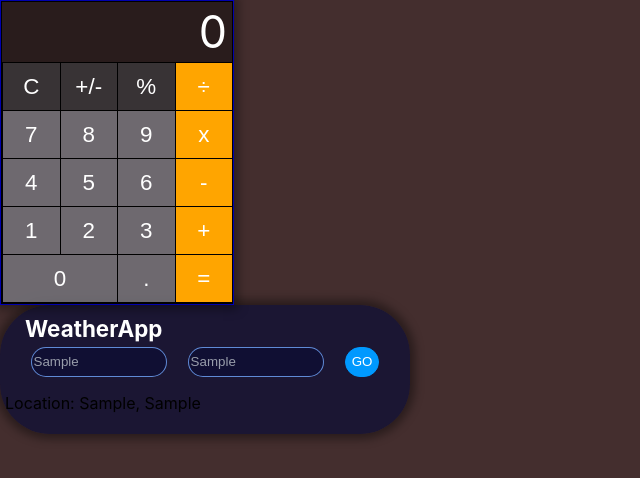
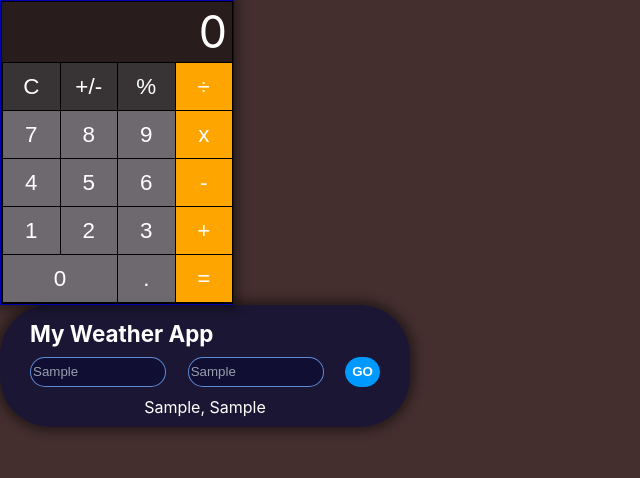
Before and after one commit to lfsalazarcruz/my-react-calculator, a React (Create React App) app in the folder my-calculator/: page / in a window 1280 px wide. Both pictures are taken after typing "Sample", "Sample" into the empty fields and a click on the button "GO". Shown: the top 478 px of the page, without its empty margins (0-640 px from the left). Built offline with nearby package versions, Linux system fonts and the light colour scheme; no server answers.

Commit message:
Finished weather app design. Catching some of the user's errors inside the getWeather().

```diff
--- a/my-calculator/src/Components/WeatherApp/Form/Form.css
+++ b/my-calculator/src/Components/WeatherApp/Form/Form.css
@@ -1,7 +1,7 @@
 .form {
-    margin: 5px 15px;
+    margin: 10px 25px;
     display: flex;
-    justify-content: space-around;
+    justify-content: space-between;
 }
 
 .form .form-input {
@@ -19,12 +19,13 @@
     border: 1px solid rgb(0, 153, 255);
     color: white;
     cursor: pointer;
+    font-weight: bold;
 }
 
 .form button:hover {
-    background-color: white;
+    background-color: rgb(226, 194, 9);
     color: black;
-    border: 1px solid white;
+    border: 1px solid rgb(226, 194, 9);
 }
 
 ::placeholder { /* Chrome, Firefox, Opera, Safari 10.1+ */
--- a/my-calculator/src/Components/WeatherApp/WeatherApp.css
+++ b/my-calculator/src/Components/WeatherApp/WeatherApp.css
@@ -9,6 +9,6 @@
 
 .weather-app .weather-app-title {
     font-size: 1.4rem;
-    margin: 5px 20px;
+    margin: 10px 25px 0px;
     color: rgb(255, 255, 255);
 }
--- a/my-calculator/src/Components/WeatherApp/WeatherApp.js
+++ b/my-calculator/src/Components/WeatherApp/WeatherApp.js
@@ -12,9 +12,10 @@ class WeatherApp extends Component {
 			country: '',
 			temperature: undefined,
 			humidity: undefined,
+			tempmin: undefined,
+			tempmax: undefined,
 			description: undefined,
 			error: undefined,
-			icon: undefined,
 		}
 	}
 
@@ -36,15 +37,34 @@ class WeatherApp extends Component {
 				temperature: response.main.temp,
 				humidity: response.main.humidity,
 				description: response.weather[0].description,
-				icon: response.weather[0].icon,
+				tempmin: response.main.temp_min,
+				tempmax: response.main.temp_max,
 				error: '',
 			});
 		} else if(this.state.city || this.state.country) {
 			this.setState({
 				error: 'Please enter a city and country...'
 			});
+		} else if(!this.state.city || !this.state.country) {
+			this.setState({
+				city: '',
+				country: '',
+				temperature: undefined,
+				humidity: undefined,
+				description: undefined,
+				tempmin: undefined,
+				tempmax: undefined,
+				error: '',
+			});
 		} else {
 			this.setState({
+				city: '',
+				country: '',
+				temperature: undefined,
+				humidity: undefined,
+				description: undefined,
+				tempmin: undefined,
+				tempmax: undefined,
 				error: 'City or Country not found. Try again...'
 			});
 		}
@@ -53,7 +73,7 @@ class WeatherApp extends Component {
 	render() {
 		return(
 			<div className="weather-app">
-				<h3 className="weather-app-title">WeatherApp</h3>
+				<h3 className="weather-app-title">My Weather App</h3>
 				<Form
 					loadWeather={this.getWeather}
 					city={this.state.city}
@@ -64,6 +84,8 @@ class WeatherApp extends Component {
 					country={this.state.country}
 					temperature={this.state.temperature}
 					humidity={this.state.humidity}
+					tempmin={this.state.tempmin}
+					tempmax={this.state.tempmax}
 					description={this.state.description}
 					error={this.state.error}
 					/>
--- /dev/null
+++ b/my-calculator/src/Components/WeatherApp/WeatherConditions/WeatherConditions.css
@@ -0,0 +1,39 @@
+.weather-conditions {
+    /* border: 1px solid blue; */
+    margin: 5px 20px;
+    color: white;
+}
+
+.weather-conditions .weather-top {
+    /* border: 1px solid blue; */
+    display: flex;
+    justify-content: space-around;
+}
+
+.weather-conditions .weather-top p {
+    padding: 0;
+    margin: 0;
+}
+
+.weather-conditions .weather-temp {
+    /* border: 1px solid red; */
+    font-size: 4rem;
+    display: flex;
+    justify-content: center;
+}
+
+.weather-conditions .weather-temp p {
+    padding: 5px 0;
+    margin: 0;
+}
+
+.weather-conditions .weather-bottom {
+    /* border: 1px solid blue; */
+    display: flex;
+    justify-content: space-around;
+}
+
+.weather-conditions .weather-bottom p {
+    padding: 0;
+    margin: 0;
+}
--- a/my-calculator/src/Components/WeatherApp/WeatherConditions/WeatherConditions.js
+++ b/my-calculator/src/Components/WeatherApp/WeatherConditions/WeatherConditions.js
@@ -1,13 +1,20 @@
 import React from 'react';
-// import './WeatherApp.css';
+import './WeatherConditions.css';
 
 const WeatherConditions = props => {
 	return(
-		<div>
-			{props.country && props.city && <p>Location: {props.city}, {props.country}</p>}
-			{props.temperature && <p>Temperature: {props.temperature}°C</p>}
-			{props.humidity && <p>Humidity: {props.humidity}%</p>}
-			{props.description && <p>Conditions:  {props.description}</p>}
+		<div className="weather-conditions">
+			<div className="weather-top">
+				{props.country && props.city && <p>{props.city}, {props.country}</p>}
+				{props.description && <p>{props.description}</p>}
+			</div>
+			<div className="weather-temp">
+				{props.temperature && <p>{props.temperature}°C</p>}
+			</div>
+			<div className="weather-bottom">
+				{props.humidity && <p>humidity: {props.humidity}%</p>}
+				{props.tempmin && props.tempmax &&  <p>min/max: {props.tempmin}°C / {props.tempmax}°C</p>}
+			</div>
 			{props.error && <p>{props.error}</p>}
 		</div>
 	)
```
